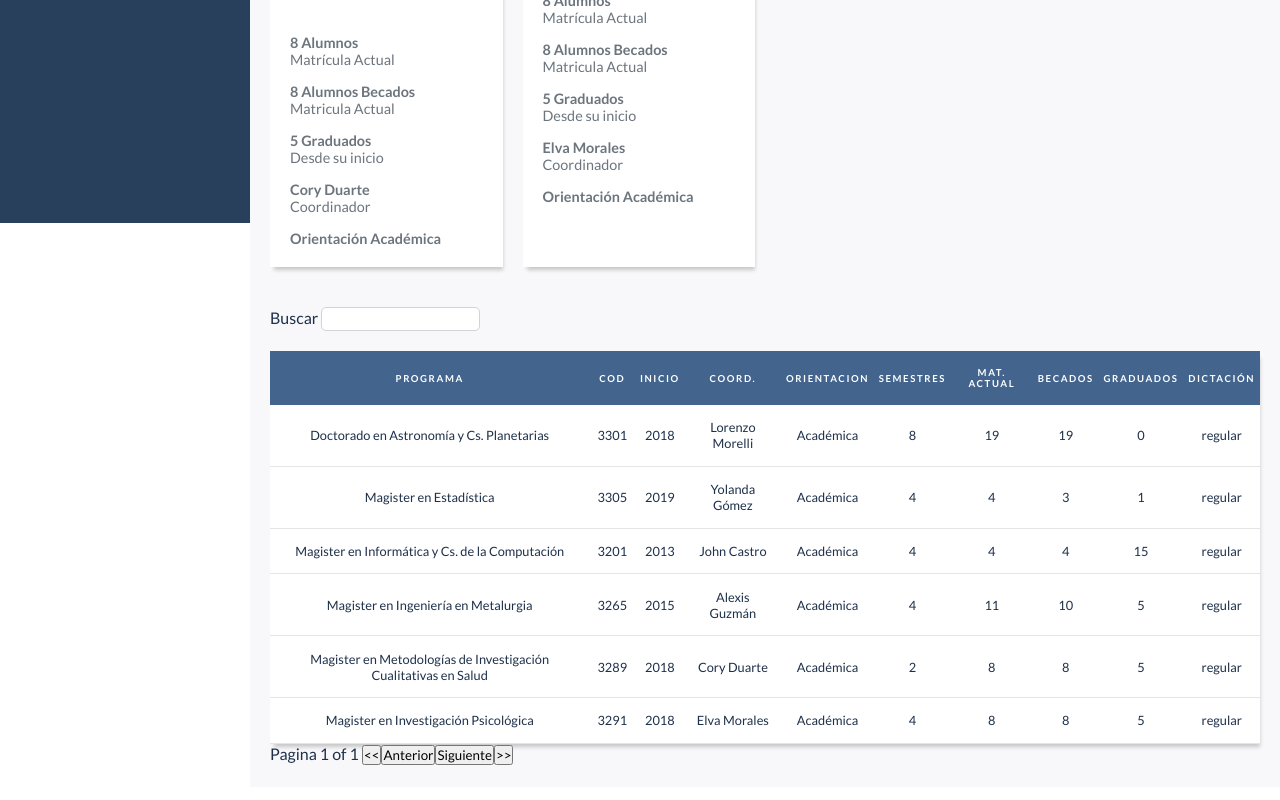
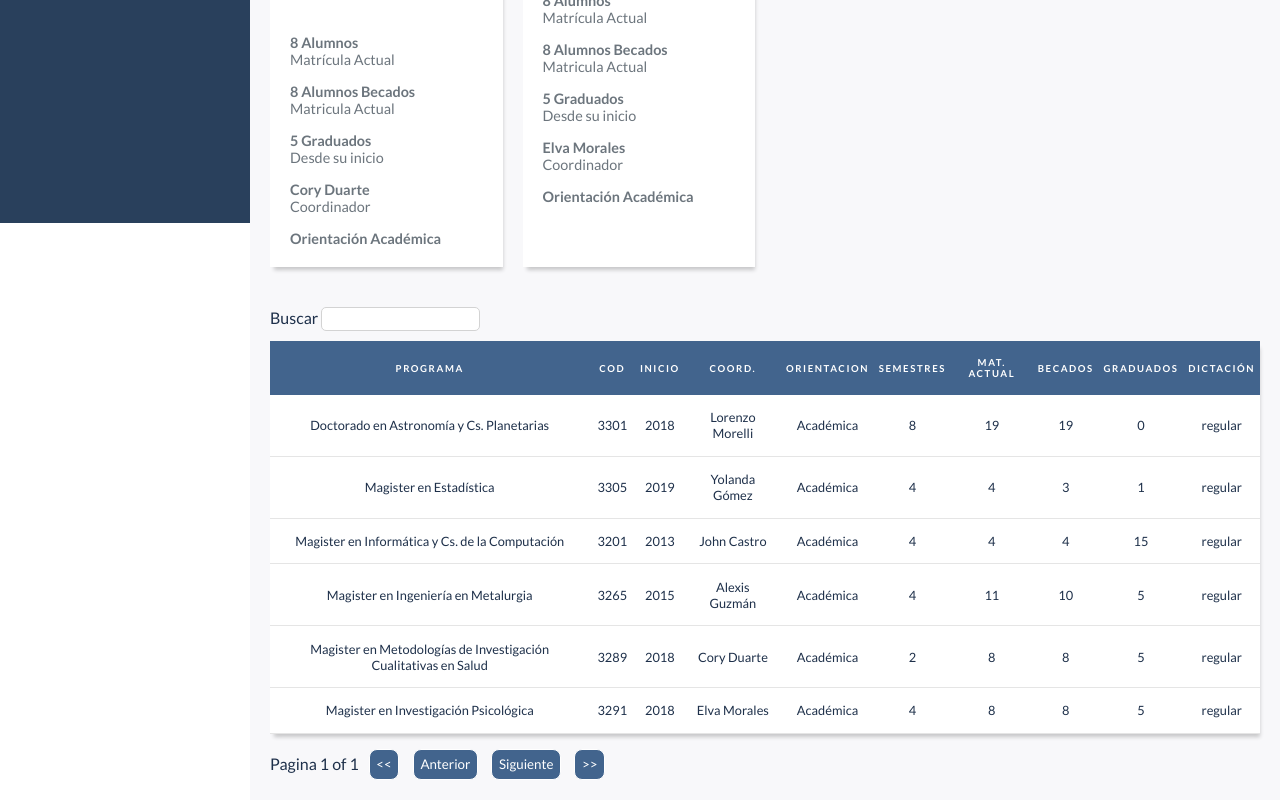
Before and after one commit to cristianortiz/sidebar_stylcomp, a React (Create React App) app: page /home/programas in a window 1280 px wide. Shown: the part 577-1377 px from the top of the page. Built offline with nearby package versions, Linux system fonts and the light colour scheme.

Commit message:
Update tables.styles.js

```diff
--- a/src/components/Tables/tables.styles.js
+++ b/src/components/Tables/tables.styles.js
@@ -40,14 +40,27 @@ export const Td = styled.td`
 export const GlobalSearch = styled.div`
   width: 100%;
   display: block;
-  padding: 0 0 20px 0;
+  padding: 0 0 10px 0;
 `;
 export const GlobalSearchInput = styled.input`
   padding: 3px 3px 3px 5px;
   border: 1px solid lightgray;
   border-radius: 5px;
 `;
-export const TablePagination = styled.div``;
+export const TablePagination = styled.div`
+  padding: 15px 0 0 0;
+`;
 
-export const PageButton = styled.button``;
+export const PageButton = styled.button`
+  background: #42648d;
+  color: #fff;
+  border: 1px solid #fff;
+  padding: 0.5em;
+  margin: 0 0.5em 0 0.5em;
+  border-radius: 0.6em;
+  &:hover {
+    border: 1px solid black;
+  }
+`;
+
 export const PageNumbers = styled.span``;
```
